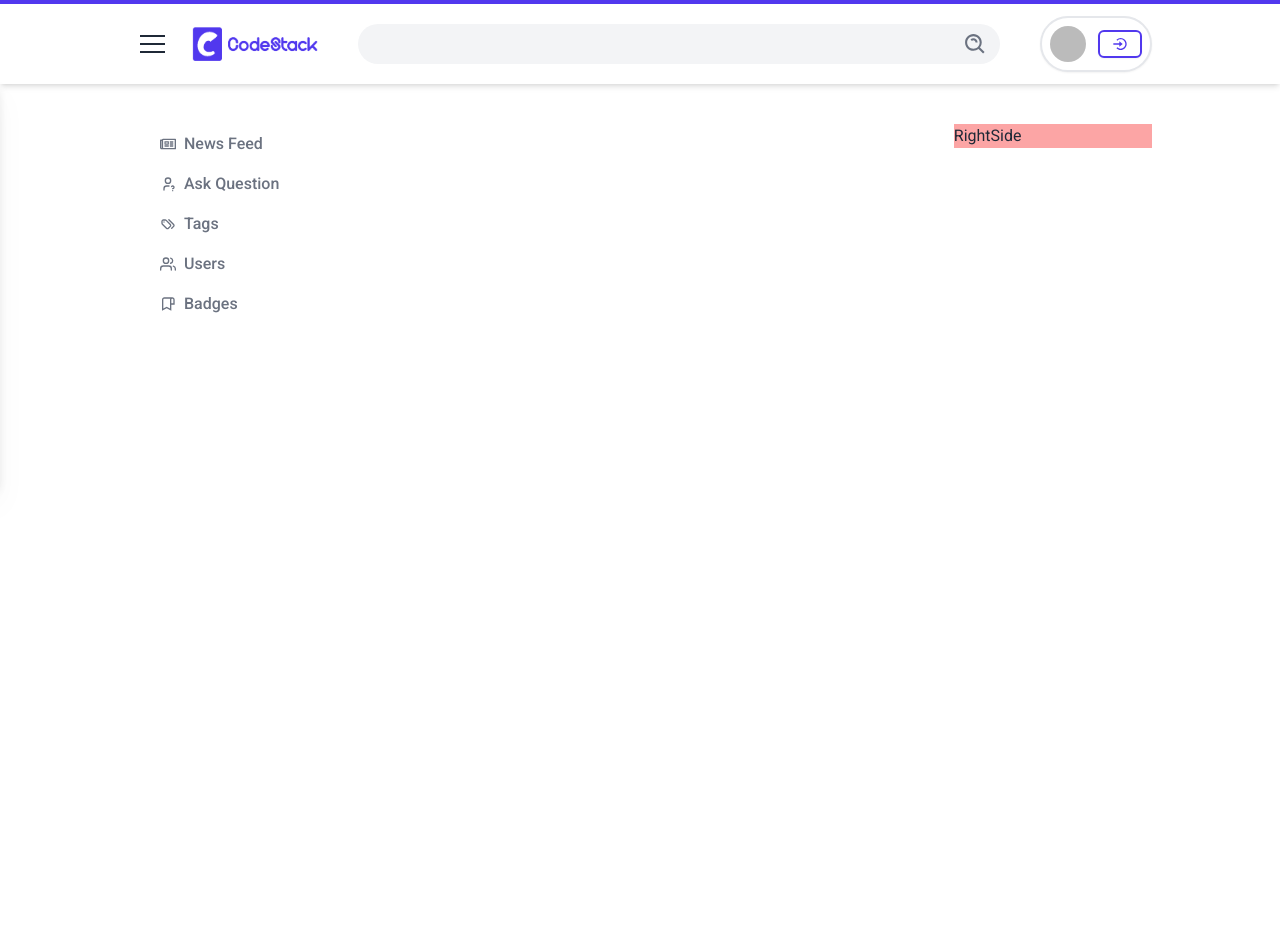
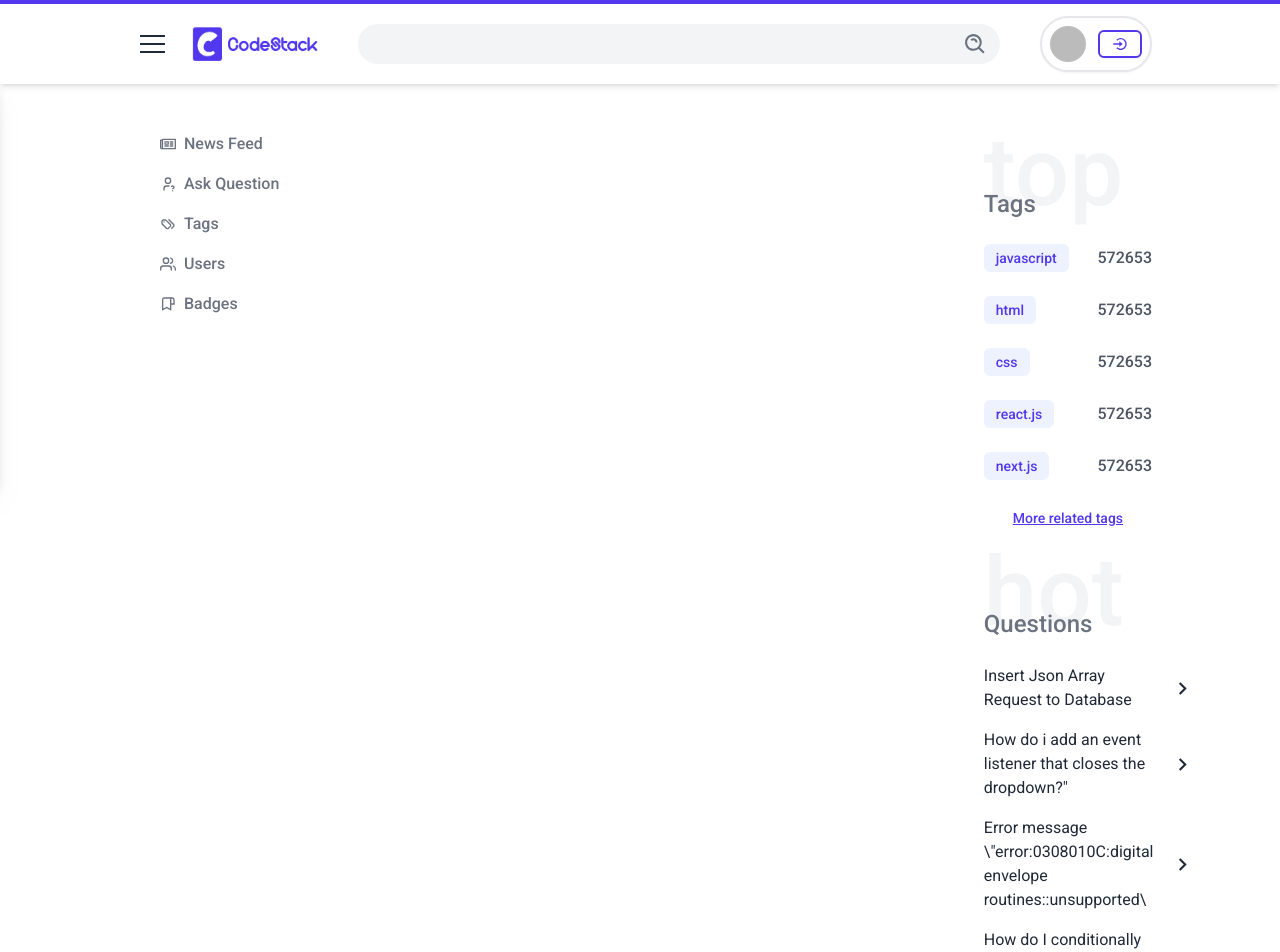
Before and after one commit to developersajeeb/code-stack-client, a React (Vite) app: page /main in a window 1280 px wide. Shown: the top 952 px of the page. Built offline with nearby package versions, Linux system fonts and the light colour scheme; no server answers; sample sign-in values are in the browser's storage.

Commit message:
complete the newsfeed ui

```diff
--- a/src/Provider/AuthProvider.tsx
+++ b/src/Provider/AuthProvider.tsx
@@ -1,29 +1,38 @@
-import { createContext, useEffect, useState } from "react";
-import { GithubAuthProvider, GoogleAuthProvider, createUserWithEmailAndPassword, getAuth, onAuthStateChanged, sendPasswordResetEmail, signInWithEmailAndPassword, signInWithPopup, signOut, updateProfile } from "firebase/auth";
+import { ReactNode, createContext, useEffect, useState } from "react";
+import { GithubAuthProvider, GoogleAuthProvider, User, createUserWithEmailAndPassword, getAuth, onAuthStateChanged, sendPasswordResetEmail, signInWithEmailAndPassword, signInWithPopup, signOut, updateProfile } from "firebase/auth";
 import app from "../firebase/firebase.config";
 
-type LogoutFunction = () => Promise<void>
-export const AuthContext = createContext(null);
+interface AuthContextType {
+    user: User | null;
+    signIn: () => void;
+    logOut: () => void;
+}
+
+interface AuthProviderProps {
+    children: ReactNode;
+}
+
+export const AuthContext = createContext<AuthContextType | undefined>(undefined);
 const auth = getAuth(app);
 
-const AuthProviders = ({ children }) => {
-    const [user, setUser] = useState(null);
+const AuthProviders: React.FC<AuthProviderProps> = ({ children }) => {
+    const [user, setUser] = useState<User | null>(null);
     const [loading, setLoading] = useState(true);
 
     const googleProvider = new GoogleAuthProvider();
     const githubProvider = new GithubAuthProvider();
 
-    const createUser = (email: string | number, password: string | number) => {
+    const createUser = (email: string, password: string) => {
         setLoading(true);
         return createUserWithEmailAndPassword(auth, email, password)
     }
 
-    const singIn = (email: string | number, password: string | number) => {
+    const singIn = (email: string, password: string) => {
         setLoading(true);
         return signInWithEmailAndPassword(auth, email, password)
     }
 
-    const logOut:LogoutFunction = () => {
+    const logOut = () => {
         setLoading(true);
         return signOut(auth)
     }
@@ -43,9 +52,17 @@ const AuthProviders = ({ children }) => {
     }
 
     const updateUserProfile = (name: string, photo: string) => {
-        return updateProfile(auth.currentUser, {
-            displayName: name, photoURL: photo
-        });
+        const currentUser = auth.currentUser;
+
+        if (currentUser) {
+            return updateProfile(currentUser, {
+                displayName: name,
+                photoURL: photo
+            });
+        } else {
+            console.error("No user is currently logged in.");
+            return null;
+        }
     }
 
     useEffect(() => {
--- a/src/pages/AddQuestions/AddQuestions.tsx
+++ b/src/pages/AddQuestions/AddQuestions.tsx
@@ -3,7 +3,7 @@ import AddQuestion from "../../components/AddQuestion/AddQuestion";
 
 const AddQuestions = () => {
     return (
-        <main className="px-0 lg:px-6">
+        <main className="px-0 lg:pxl-6">
             <AddQuestion></AddQuestion>
         </main>
     );
--- a/src/pages/Main/Main.tsx
+++ b/src/pages/Main/Main.tsx
@@ -1,6 +1,7 @@
 import { BiBookmarkAlt } from "react-icons/bi";
 import { FaArrowLeft, FaRegNewspaper } from "react-icons/fa";
 import { FiUsers } from "react-icons/fi";
+import { MdKeyboardArrowRight } from "react-icons/md";
 import { TbTags, TbUserQuestion } from "react-icons/tb";
 import { NavLink, Outlet } from "react-router-dom";
 
@@ -16,12 +17,39 @@ const Main = () => {
                             <span className="w-48 h-48 rounded rotate-[-40deg] bg-two absolute bottom-0 left-0 -translate-x-full ease-out duration-500 transition-all translate-y-full mb-9 ml-9 group-hover:ml-0 group-hover:mb-32 group-hover:translate-x-0"></span>
                             <span className="relative w-full text-left text-black transition-colors duration-300 ease-in-out group-hover:text-white flex items-center gap-2"><FaArrowLeft /> Side Menu</span>
                         </label>
-                        <main className="lg:ml-12 mt-8 lg:mt-0 grid md:grid-cols-4">
+                        <main className="lg:ml-12 mt-8 lg:mt-0 grid md:grid-cols-4 gap-10">
                             <section className="md:col-span-3">
                                 <Outlet></Outlet>
                             </section>
-                            <main className="md:col-span-1 bg-red-300">
-                                <p>RightSide</p>
+                            <main className="md:col-span-1">
+                                <section>
+                                    <div className="relative">
+                                        <h2 className="text-8xl font-medium text-gray-100">top</h2>
+                                        <h3 className="font-medium text-2xl text-gray-500 absolute bottom-0 left-0">Tags</h3>
+                                    </div>
+                                    <ul className="mt-6 grid gap-6">
+                                        <li className="flex items-center justify-between"><span className="bg-indigo-50 px-3 text-sm py-1 text-color rounded-md font-medium cursor-pointer">javascript</span> <span className="font-medium text-gray-600">572653</span></li>
+                                        <li className="flex items-center justify-between"><span className="bg-indigo-50 px-3 text-sm py-1 text-color rounded-md font-medium cursor-pointer">html</span> <span className="font-medium text-gray-600">572653</span></li>
+                                        <li className="flex items-center justify-between"><span className="bg-indigo-50 px-3 text-sm py-1 text-color rounded-md font-medium cursor-pointer">css</span> <span className="font-medium text-gray-600">572653</span></li>
+                                        <li className="flex items-center justify-between"><span className="bg-indigo-50 px-3 text-sm py-1 text-color rounded-md font-medium cursor-pointer">react.js</span> <span className="font-medium text-gray-600">572653</span></li>
+                                        <li className="flex items-center justify-between"><span className="bg-indigo-50 px-3 text-sm py-1 text-color rounded-md font-medium cursor-pointer">next.js</span> <span className="font-medium text-gray-600">572653</span></li>
+                                    </ul>
+                                    <p className="text-color text-sm text-center mt-7 underline cursor-pointer font-medium hover:text-gray-600 duration-300">More related tags</p>
+                                </section>
+
+                                <section className="mt-4">
+                                    <div className="relative">
+                                        <h2 className="text-8xl font-medium text-gray-100">hot</h2>
+                                        <h3 className="font-medium text-2xl text-gray-500 absolute bottom-0 left-0">Questions</h3>
+                                    </div>
+                                    <ul className="mt-6 grid gap-4">
+                                        <li className="flex items-center justify-between gap-4 hover:text-[#5138EE] cursor-pointer duration-200 hover:underline">Insert Json Array Request to Database <span><MdKeyboardArrowRight size={25}/></span></li>
+                                        <li className="flex items-center justify-between gap-4 hover:text-[#5138EE] cursor-pointer duration-200 hover:underline">How do i add an event listener that closes the dropdown?" <span><MdKeyboardArrowRight size={25}/></span></li>
+                                        <li className="flex items-center justify-between gap-4 hover:text-[#5138EE] cursor-pointer duration-200 hover:underline">Error message \"error:0308010C:digital envelope routines::unsupported\ <span><MdKeyboardArrowRight size={25}/></span></li>
+                                        <li className="flex items-center justify-between gap-4 hover:text-[#5138EE] cursor-pointer duration-200 hover:underline">How do I conditionally add attributes to React components? <span><MdKeyboardArrowRight size={25}/></span></li>
+                                        <li className="flex items-center justify-between gap-4 hover:text-[#5138EE] cursor-pointer duration-200 hover:underline">React-router URLs don't work when refreshing or writing manually <span><MdKeyboardArrowRight size={25}/></span></li>
+                                    </ul>
+                                </section>
                             </main>
                         </main>
 
--- a/src/routers/Router.tsx
+++ b/src/routers/Router.tsx
@@ -61,7 +61,8 @@ export const router = createBrowserRouter([
         children: [
           {
             path: 'news-feed',
-            element: <NewsFeed></NewsFeed>
+            element: <NewsFeed></NewsFeed>,
+            loader: () => fetch('http://localhost:5000/questions')
           },
           {
             path: 'ask-question',
```
Also changed, not shown: src/pages/NewsFeed/NewsFeed.tsx (+53 -3 lines).
